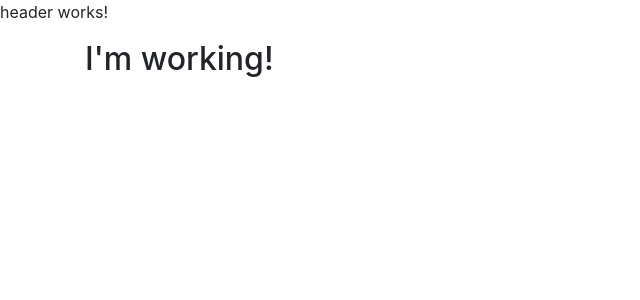
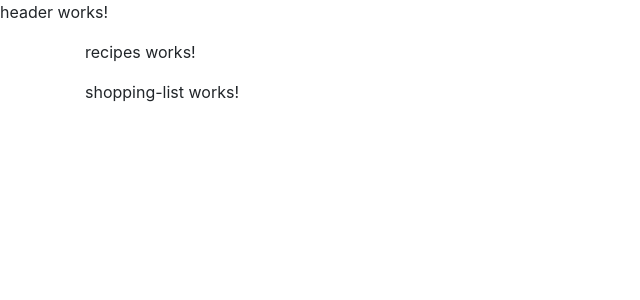
Before and after one commit to JacquesBegin/meal-time, an Angular app: page / in a window 1280 px wide. Shown: the top 300 px of the page, without its empty margins (0-640 px from the left). Built offline with nearby package versions, Linux system fonts and the light colour scheme.

Commit message:
Adds recipe and shopping list to app component.

```diff
--- a/src/app/app.component.html
+++ b/src/app/app.component.html
@@ -3,7 +3,8 @@
 <div class="container">
   <div class="row">
     <div class="col-md-12">
-      <h2>I'm working!</h2>
+      <app-recipes></app-recipes>
+      <app-shopping-list></app-shopping-list>
     </div>
   </div>
 </div>
```
